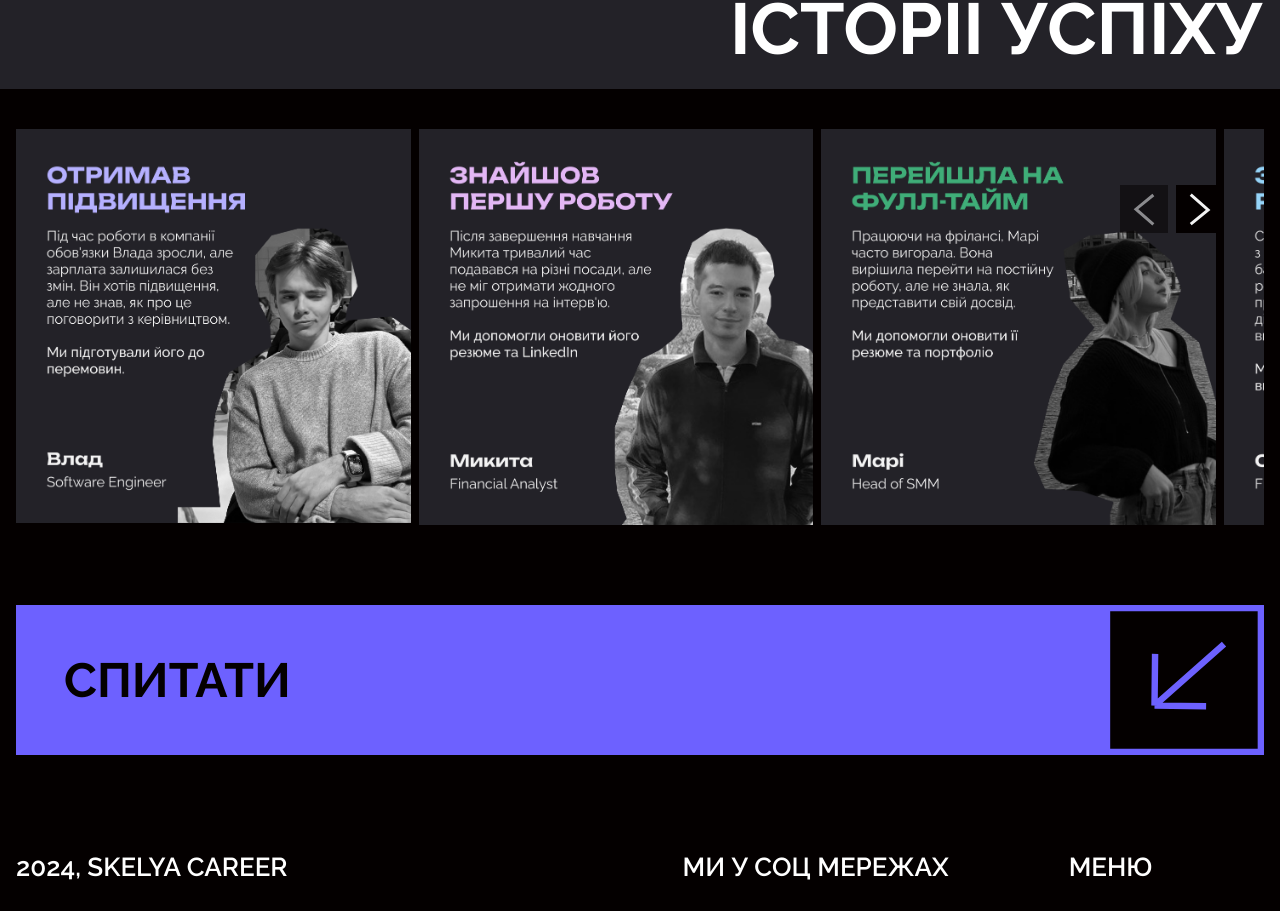
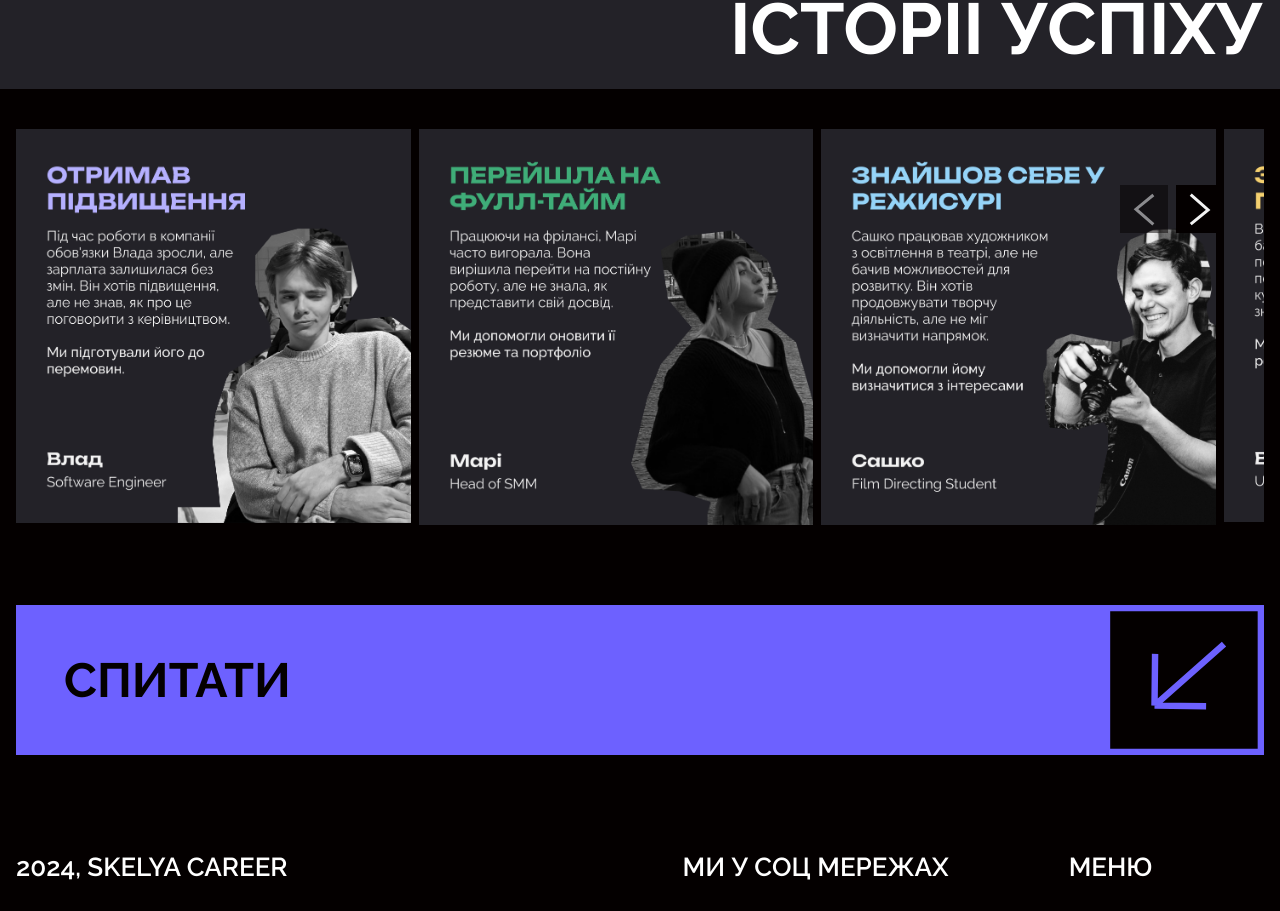
Before and after one commit to InM1nd/skelya_reborn, a Next.js app: page / in a window 1280 px wide. Shown: the part 4186-5097 px from the top of the page. Built offline with nearby package versions, Linux system fonts and the light colour scheme; a web font is replaced by a local one.

Commit message:
Update CarouselSize.tsx
Nikita was removed

```diff
--- a/src/components/global/Slider/CarouselSize.tsx
+++ b/src/components/global/Slider/CarouselSize.tsx
@@ -16,10 +16,10 @@ export function CarouselSize() {
       original: "/svg/Review/Vlad.png",
       hover: "/svg/Review/Vlad_Hover.png",  // Заменяющее изображение при ховере
     },
-    {
-      original: "/svg/Review/Nikita.png",
-      hover: "/svg/Review/Nikita_Hover.png",
-    },
+    // {
+    //   original: "/svg/Review/Nikita.png",
+    //   hover: "/svg/Review/Nikita_Hover.png",
+    // },
     {
       original: "/svg/Review/Mari.png",
       hover: "/svg/Review/Mari_Hover.png",
```
